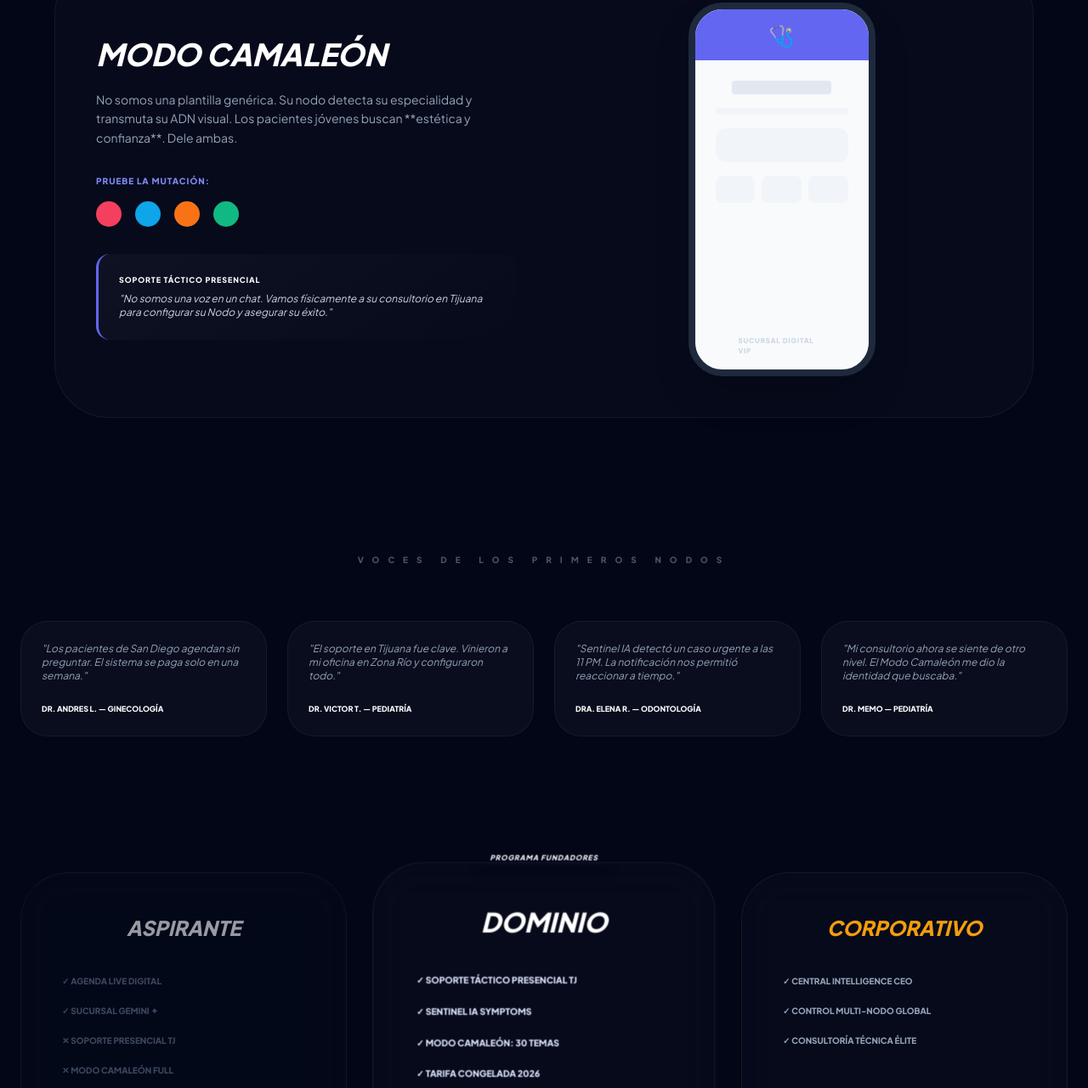
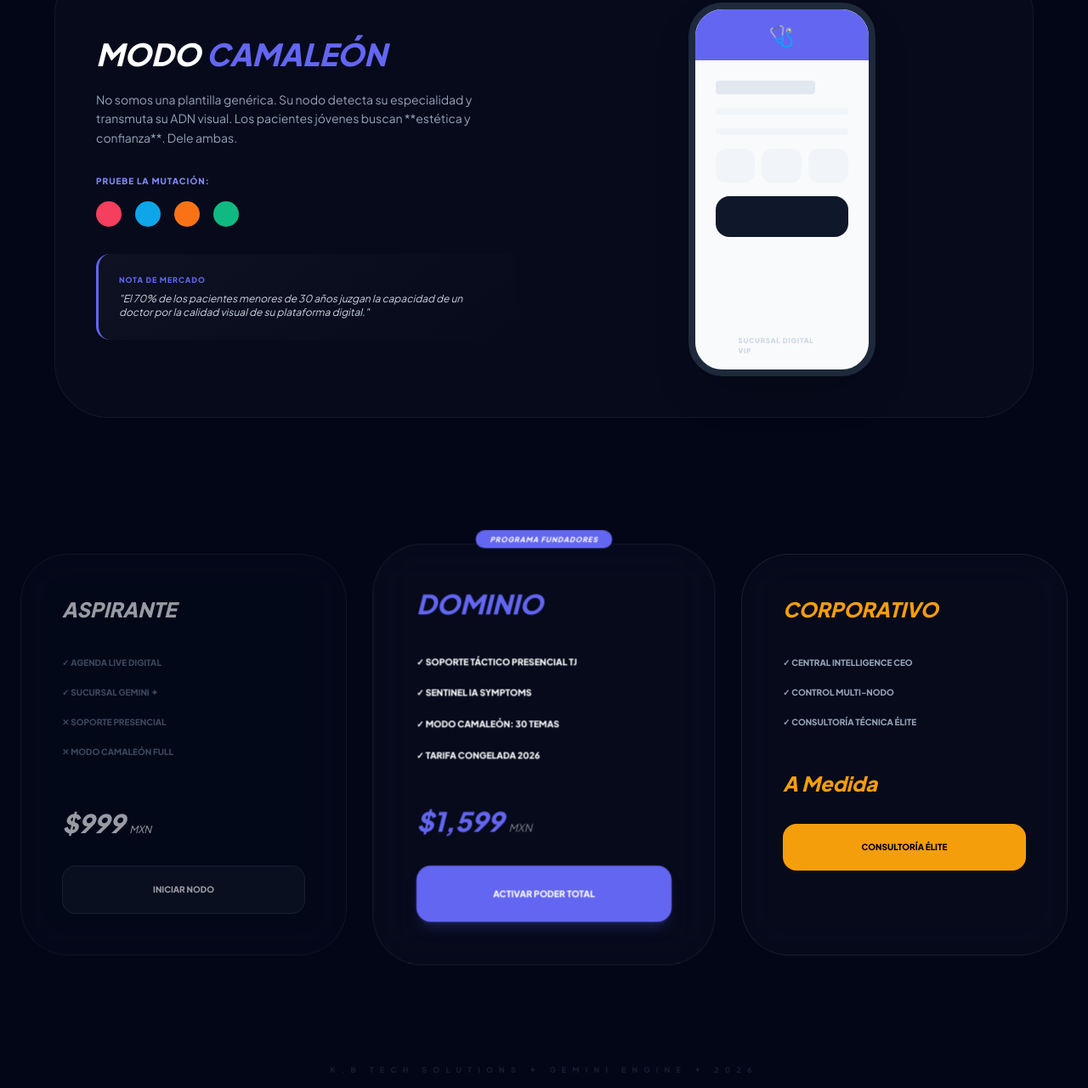
Before and after one commit to kevinr786c-lab/kb-tech-pro, a plain HTML site: page index.html in a window 1280 px wide. Shown: the part 396-1677 px from the top of the page at 85% size. Drawn offline with nearby package versions, Linux system fonts and the light colour scheme.

Commit message:
Update index.html

```diff
--- a/index.html
+++ b/index.html
@@ -12,14 +12,16 @@
         :root { --accent: #6366f1; }
 
         .glass-card { background: rgba(255, 255, 255, 0.02); backdrop-filter: blur(25px); border: 1px solid rgba(255, 255, 255, 0.08); border-radius: 3.5rem; transition: 0.6s cubic-bezier(0.23, 1, 0.32, 1); }
-        .glass-card:hover { transform: translateY(-10px); border-color: var(--accent); box-shadow: 0 40px 80px -20px rgba(0,0,0,0.5); }
+        .glass-card:hover { transform: translateY(-10px); border-color: var(--accent); }
 
+        /* NOTAS DE IMPACTO */
         .reflection-card {
             background: linear-gradient(145deg, rgba(255,255,255,0.03) 0%, rgba(255,255,255,0) 100%);
             border-left: 3px solid var(--accent);
             transition: 0.4s;
         }
 
+        /* SIMULADOR CAMALEÓN */
         .preview-phone { width: 220px; height: 440px; border: 8px solid #1e293b; border-radius: 2.5rem; position: relative; overflow: hidden; background: #f8fafc; transition: 0.5s; }
         .phone-header { height: 60px; background: var(--accent); width: 100%; transition: 0.5s; }
         .color-dot { width: 30px; height: 30px; border-radius: 50%; cursor: pointer; border: 2px solid transparent; transition: 0.3s; }
@@ -28,9 +30,8 @@
         .gemini-star { color: var(--accent); animation: pulse-star 3s infinite; display: inline-block; }
         @keyframes pulse-star { 0%, 100% { opacity: 1; transform: scale(1.2); } 50% { opacity: 0.4; transform: scale(1); } }
 
-        /* Estilo de Opiniones */
-        .opinion-pill { background: rgba(255,255,255,0.03); border: 1px solid rgba(255,255,255,0.05); padding: 1.5rem; border-radius: 2rem; transition: 0.4s; }
-        .opinion-pill:hover { background: rgba(255,255,255,0.06); transform: scale(1.05); }
+        .text-accent { color: var(--accent); transition: 0.5s; }
+        .bg-accent { background: var(--accent); transition: 0.5s; }
     </style>
 </head>
 <body class="min-h-screen flex flex-col items-center py-10 px-6">
@@ -65,86 +66,65 @@
             </div>
 
             <div class="reflection-card p-6 rounded-2xl">
-                <p class="text-[9px] font-black text-accent uppercase tracking-widest mb-2">Soporte Táctico Presencial</p>
-                <p class="text-xs italic text-slate-300">"No somos una voz en un chat. Vamos físicamente a su consultorio en Tijuana para configurar su Nodo y asegurar su éxito."</p>
+                <p class="text-[9px] font-black text-accent uppercase tracking-widest mb-2">Nota de Mercado</p>
+                <p class="text-xs italic text-slate-300">"El 70% de los pacientes menores de 30 años juzgan la capacidad de un doctor por la calidad visual de su plataforma digital."</p>
             </div>
         </div>
 
         <div class="flex justify-center relative">
             <div class="absolute -inset-10 bg-accent/20 blur-3xl rounded-full"></div>
             <div class="preview-phone shadow-2xl">
-                <div id="phone-nav" class="phone-header flex items-center justify-center text-white text-2xl">🩺</div>
-                <div class="p-6 space-y-4 text-center">
-                    <div class="h-4 w-3/4 bg-slate-200 rounded mx-auto"></div>
+                <div id="phone-nav" class="phone-header flex items-center justify-center text-white text-2xl" id="phone-icon">🩺</div>
+                <div class="p-6 space-y-4">
+                    <div class="h-4 w-3/4 bg-slate-200 rounded"></div>
                     <div class="h-2 w-full bg-slate-100 rounded"></div>
-                    <div class="h-10 bg-slate-100 rounded-xl mt-6"></div>
-                    <div class="grid grid-cols-3 gap-2">
-                        <div class="h-8 bg-slate-100 rounded-lg"></div>
-                        <div class="h-8 bg-slate-100 rounded-lg"></div>
-                        <div class="h-8 bg-slate-100 rounded-lg"></div>
+                    <div class="h-2 w-full bg-slate-100 rounded"></div>
+                    <div class="mt-10 grid grid-cols-3 gap-2">
+                        <div class="h-10 bg-slate-100 rounded-xl"></div>
+                        <div class="h-10 bg-slate-100 rounded-xl"></div>
+                        <div class="h-10 bg-slate-100 rounded-xl"></div>
                     </div>
+                    <div class="h-12 w-full bg-slate-900 rounded-2xl mt-8"></div>
                 </div>
                 <div class="absolute bottom-4 left-1/2 -translate-x-1/2 text-[8px] font-black text-slate-300 uppercase tracking-widest">Sucursal Digital VIP</div>
             </div>
         </div>
     </section>
 
-    <section class="max-w-7xl w-full mb-40">
-        <h2 class="text-center text-[10px] font-black tracking-[1em] text-slate-600 uppercase mb-16">Voces de los Primeros Nodos</h2>
-        <div class="grid grid-cols-1 md:grid-cols-2 lg:grid-cols-4 gap-6">
-            <div class="opinion-pill">
-                <p class="text-xs italic text-slate-400 mb-6">"Los pacientes de San Diego agendan sin preguntar. El sistema se paga solo en una semana."</p>
-                <p class="text-[9px] font-black text-accent uppercase">Dr. Andres L. — Ginecología</p>
-            </div>
-            <div class="opinion-pill">
-                <p class="text-xs italic text-slate-400 mb-6">"El soporte en Tijuana fue clave. Vinieron a mi oficina en Zona Río y configuraron todo."</p>
-                <p class="text-[9px] font-black text-accent uppercase">Dr. Victor T. — Pediatría</p>
-            </div>
-            <div class="opinion-pill">
-                <p class="text-xs italic text-slate-400 mb-6">"Sentinel IA detectó un caso urgente a las 11 PM. La notificación nos permitió reaccionar a tiempo."</p>
-                <p class="text-[9px] font-black text-accent uppercase">Dra. Elena R. — Odontología</p>
-            </div>
-            <div class="opinion-pill">
-                <p class="text-xs italic text-slate-400 mb-6">"Mi consultorio ahora se siente de otro nivel. El Modo Camaleón me dio la identidad que buscaba."</p>
-                <p class="text-[9px] font-black text-accent uppercase">Dr. Memo — Pediatría</p>
-            </div>
-        </div>
-    </section>
-
     <main class="grid grid-cols-1 lg:grid-cols-3 gap-10 max-w-7xl w-full mb-32">
         <div class="glass-card p-12 flex flex-col h-full opacity-60">
-            <h2 class="text-2xl font-black italic uppercase mb-10 text-center">Aspirante</h2>
+            <h2 class="text-2xl font-black italic uppercase mb-10">Aspirante</h2>
             <ul class="text-[10px] space-y-5 mb-12 flex-grow uppercase font-bold text-slate-500">
                 <li>✓ Agenda Live Digital</li>
                 <li>✓ Sucursal Gemini ✦</li>
-                <li>✕ Soporte Presencial TJ</li>
+                <li>✕ Soporte Presencial</li>
                 <li>✕ Modo Camaleón Full</li>
             </ul>
-            <p class="text-3xl font-black mb-8 italic text-center">$999 <span class="text-xs font-normal">MXN</span></p>
-            <button onclick="location.href='registro.html'" class="w-full py-5 bg-white/5 border border-white/10 rounded-2xl font-black text-[10px] uppercase transition hover:bg-white hover:text-black">Iniciar Nodo</button>
+            <p class="text-3xl font-black mb-8 italic">$999 <span class="text-xs font-normal">MXN</span></p>
+            <button onclick="location.href='registro.html'" class="w-full py-5 bg-white/5 border border-white/10 rounded-2xl font-black text-[10px] uppercase">Iniciar Nodo</button>
         </div>
 
-        <div class="glass-card p-12 border-accent bg-accent/[0.05] scale-105 relative">
-            <div class="absolute -top-4 left-1/2 -translate-x-1/2 bg-accent px-4 py-1 rounded-full text-[8px] font-black uppercase tracking-widest italic shadow-lg">Programa Fundadores</div>
-            <h2 class="text-3xl font-black italic uppercase mb-10 text-accent text-center">Dominio</h2>
-            <ul class="text-[10px] space-y-5 mb-12 flex-grow uppercase font-bold text-indigo-100">
+        <div class="glass-card p-12 border-accent/50 bg-accent/[0.05] scale-105 relative">
+            <div class="absolute -top-4 left-1/2 -translate-x-1/2 bg-accent px-4 py-1 rounded-full text-[8px] font-black uppercase tracking-widest italic">Programa Fundadores</div>
+            <h2 class="text-3xl font-black italic uppercase mb-10 text-accent">Dominio</h2>
+            <ul class="text-[10px] space-y-5 mb-12 flex-grow uppercase font-bold">
                 <li>✓ Soporte Táctico Presencial TJ</li>
                 <li>✓ Sentinel IA Symptoms</li>
                 <li>✓ Modo Camaleón: 30 Temas</li>
                 <li>✓ Tarifa Congelada 2026</li>
             </ul>
-            <p class="text-3xl font-black mb-8 italic text-accent text-center">$1,599 <span class="text-xs font-normal text-white/50">MXN</span></p>
+            <p class="text-3xl font-black mb-8 italic text-accent">$1,599 <span class="text-xs font-normal text-white/50">MXN</span></p>
             <button onclick="location.href='registro.html'" class="w-full py-6 bg-accent rounded-2xl font-black text-[10px] uppercase shadow-lg shadow-indigo-500/20 active:scale-95 transition">Activar Poder Total</button>
         </div>
 
-        <div class="glass-card p-12 flex flex-col h-full border-amber-500/10">
-            <h2 class="text-2xl font-black italic uppercase mb-10 text-amber-500 text-center">Corporativo</h2>
+        <div class="glass-card p-12">
+            <h2 class="text-2xl font-black italic uppercase mb-10 text-amber-500">Corporativo</h2>
             <ul class="text-[10px] space-y-5 mb-12 flex-grow uppercase font-bold text-slate-400">
                 <li>✓ Central Intelligence CEO</li>
-                <li>✓ Control Multi-Nodo Global</li>
+                <li>✓ Control Multi-Nodo</li>
                 <li>✓ Consultoría Técnica Élite</li>
             </ul>
-            <p class="text-2xl font-black mb-8 italic text-amber-500 text-center">A Medida</p>
+            <p class="text-2xl font-black mb-8 italic text-amber-500">A Medida</p>
             <button onclick="window.open('https://wa.me/5216641234567')" class="w-full py-5 bg-amber-500 text-black rounded-2xl font-black text-[10px] uppercase transition hover:bg-amber-400">Consultoría Élite</button>
         </div>
     </main>
@@ -154,15 +134,19 @@
     </footer>
 
     <script>
+        // LÓGICA CAMALEÓN
         function mutar(color, especialidad, icono) {
             document.documentElement.style.setProperty('--accent', color);
             document.getElementById('phone-nav').style.background = color;
             document.getElementById('phone-nav').innerText = icono;
+
+            // Efecto de vibración sutil para indicar cambio
             const phone = document.querySelector('.preview-phone');
             phone.style.transform = "scale(1.05)";
             setTimeout(() => phone.style.transform = "scale(1)", 200);
         }
 
+        // LÓGICA SECRETA
         let pulseCount = 0;
         function activarProtocoloRestringido() {
             pulseCount++;
```
